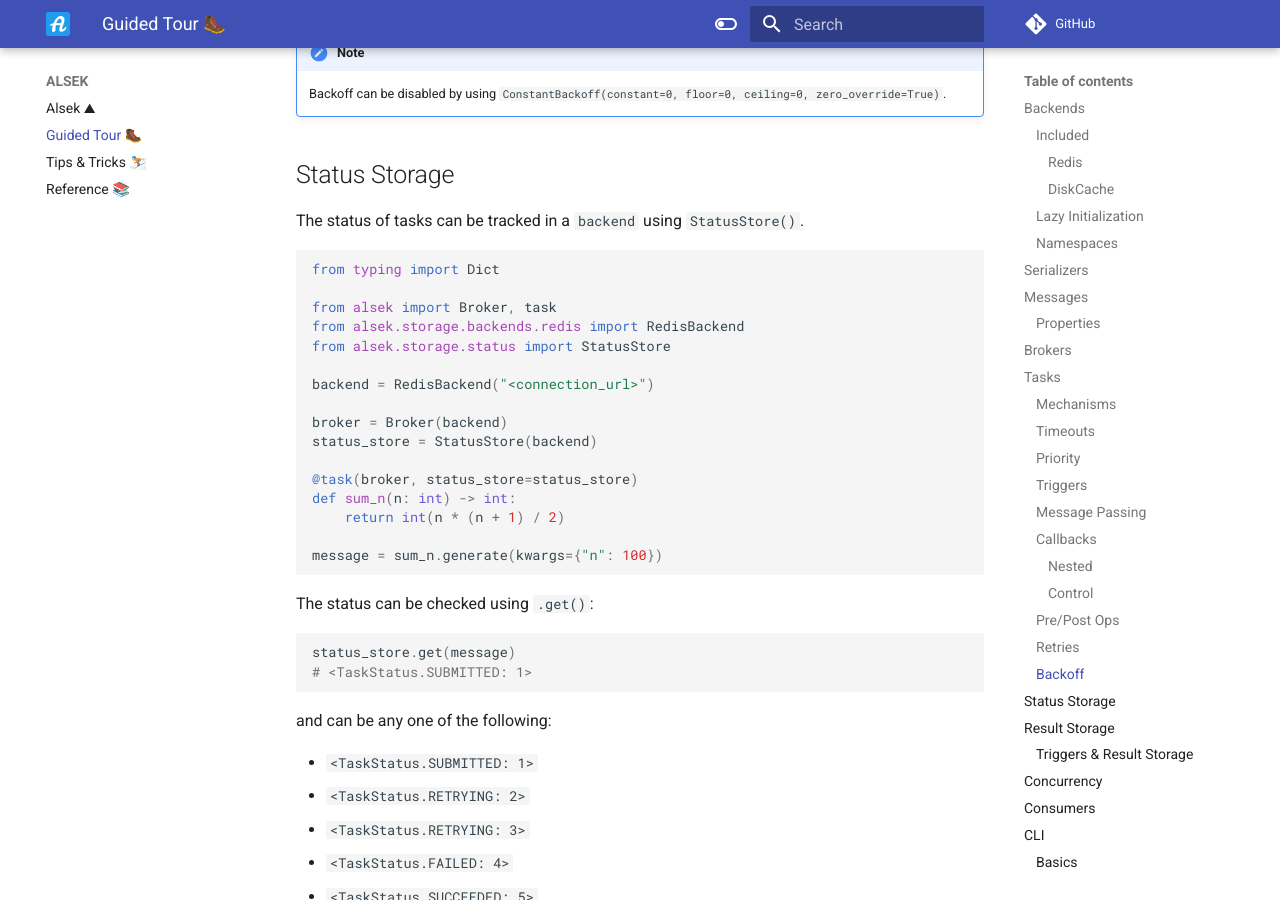
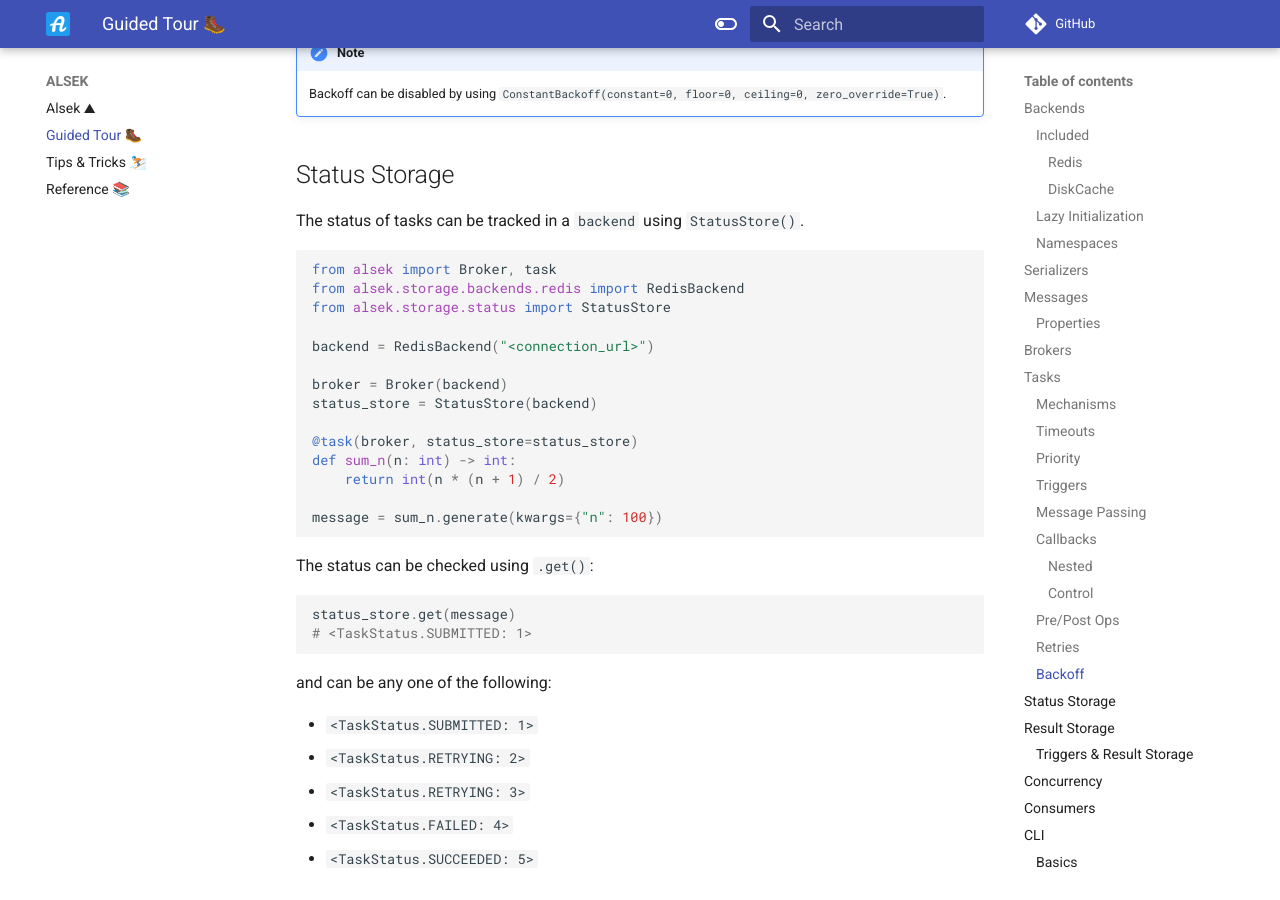
Before and after one commit to TariqAHassan/alsek, an MkDocs documentation site: the page built from docs/guided_tour.md, in a window 1280 px wide and 900 px high, scrolled down 11730 px. Built offline with MkDocs 1.6.1 and Material for MkDocs 9.7.7, drawn with Linux system fonts in a browser that asks for light colours; comment, search, counter and statistics services are not loaded.

Commit message:
Remove unused import

````diff
--- a/docs/guided_tour.md
+++ b/docs/guided_tour.md
@@ -581,8 +581,6 @@ def task_c() -> int:
 The status of tasks can be tracked in a `backend` using `StatusStore()`.
 
 ```python
-from typing import Dict
-
 from alsek import Broker, task
 from alsek.storage.backends.redis import RedisBackend
 from alsek.storage.status import StatusStore
````
